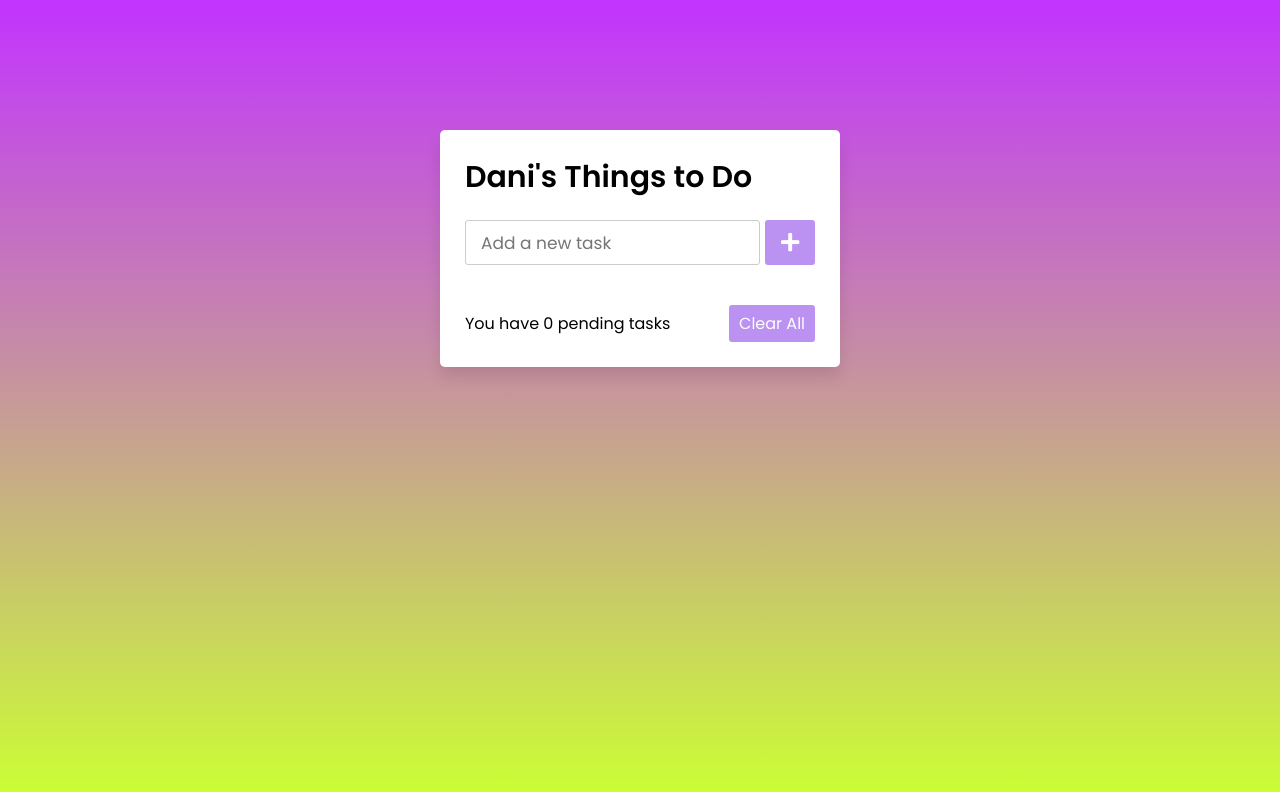
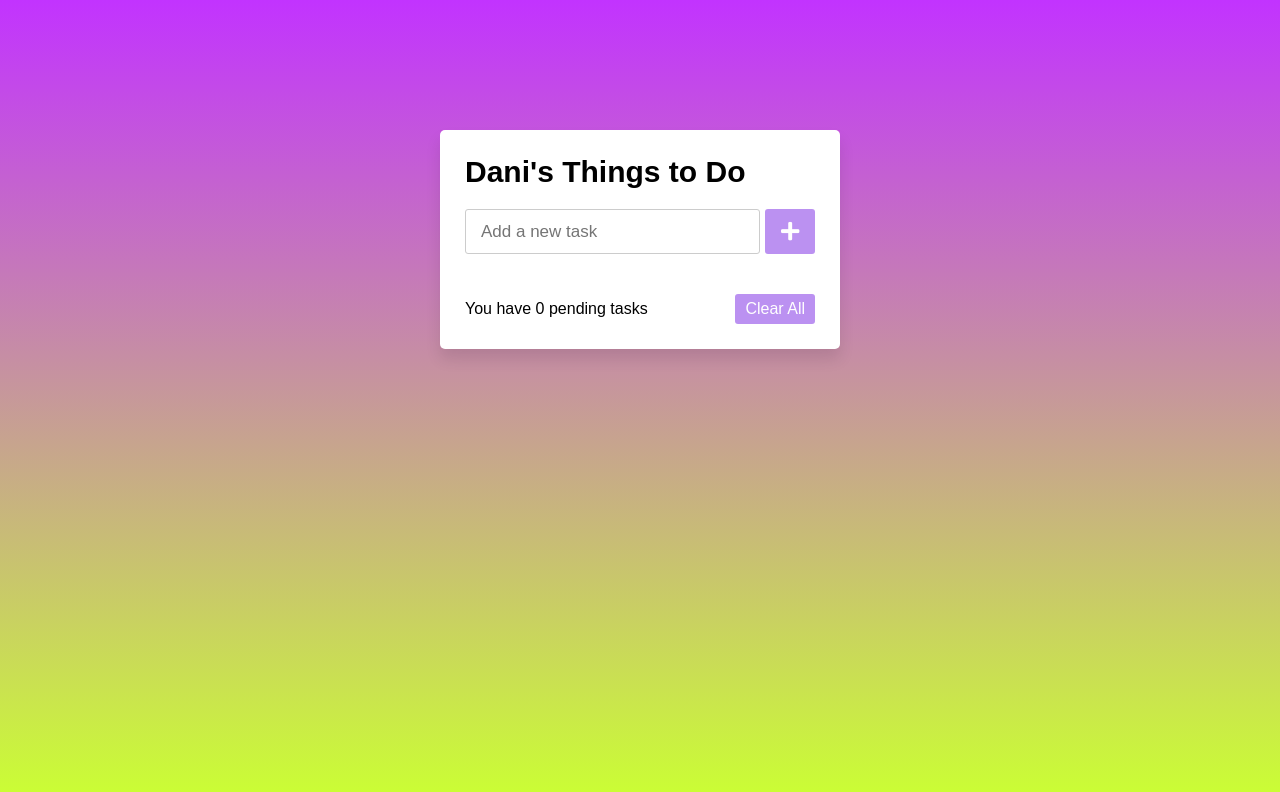
Before and after one commit to ddaisudov/ddaisudov.github.io, a plain HTML site: page index.html in a window 1280 px wide. Drawn offline with Linux system fonts and the light colour scheme.

Commit message:
Update style.css

```diff
--- a/style.css
+++ b/style.css
@@ -3,7 +3,7 @@
   margin: 0;
   padding: 0;
   box-sizing: border-box;
-  font-family: 'Poppins', sans-serif;
+  font-family: 'Stick No Bills script=latin rev=2', sans-serif;
 }
 ::selection{
   color: #ffff;
```
